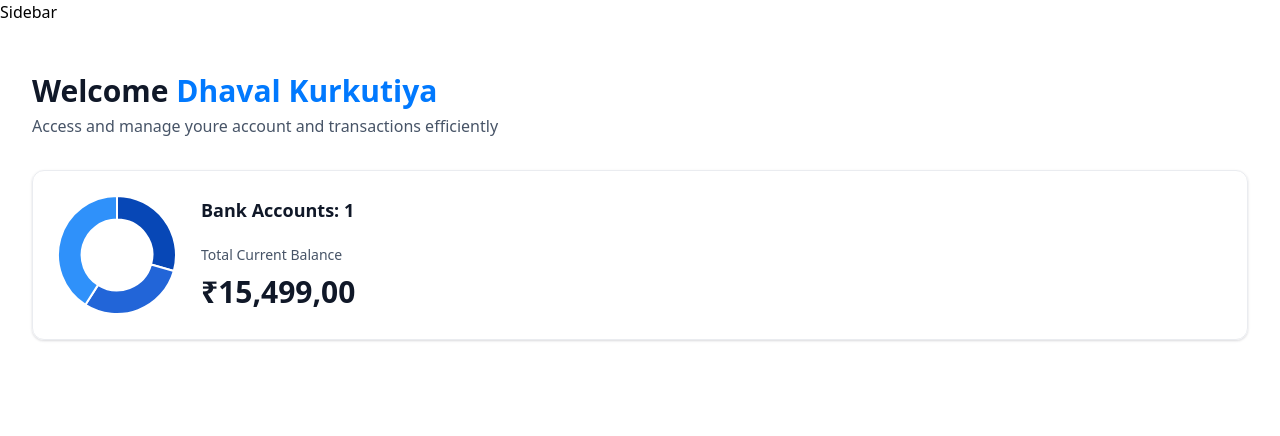
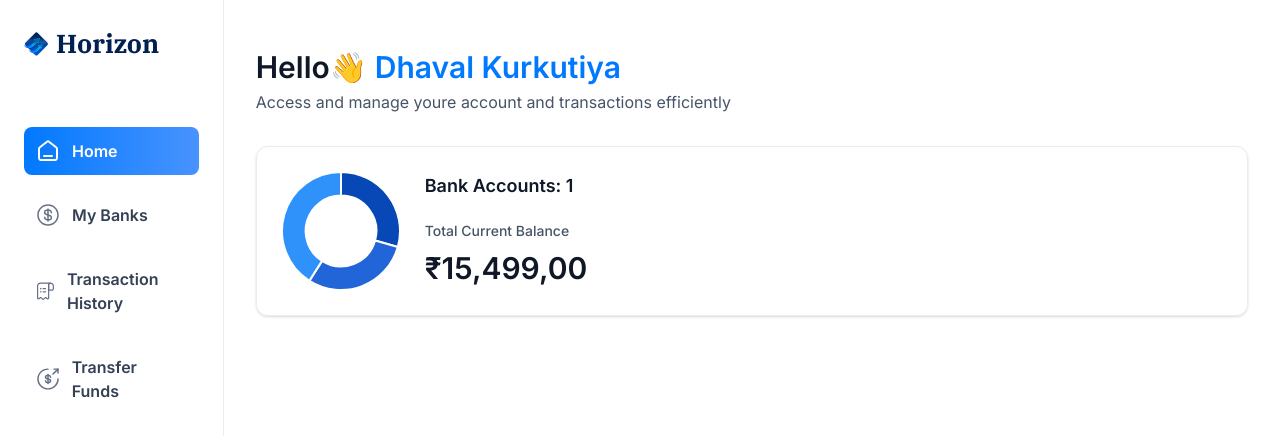
Before and after one commit to Dhavalkurkutiya/banking-app, a Next.js app: page / in a window 1280 px wide. Shown: the top 436 px of the page. Built offline with nearby package versions, Linux system fonts and the light colour scheme.

Commit message:
05: Responsive Navbar and Sidebar

```diff
--- a/app/(root)/layout.tsx
+++ b/app/(root)/layout.tsx
@@ -1,13 +1,32 @@
+import MobileNav from "@/components/MobileNav";
+import Sidebar from "@/components/Sidebar";
+import Image from "next/image";
 
 export default function RootLayout({
     children,
 }: Readonly<{
     children: React.ReactNode;
 }>) {
+
+    const loggedIn = {
+        firestName: 'Dhaval',
+        lastName: 'Kurkutiya',
+    };
+
     return (
-        <main>
-            Sidebar
-            {children}
-        </main>
+        <main className="flex h-screen w-full font-inter">
+        <Sidebar user={loggedIn} />
+
+        <div className="flex size-full flex-col">
+          <div className="root-layout">
+            <Image src="/icons/logo.svg" width={30} height={30} alt="logo" />
+            <div>
+              <MobileNav user={loggedIn} />
+            </div>
+          </div>
+          {children}
+        </div>
+      </main>
+
     );
 }
--- a/app/(root)/page.tsx
+++ b/app/(root)/page.tsx
@@ -12,7 +12,7 @@
                 <header className="home-header">
                     <HeaderBox
                         type="greeting"
-                        title="Welcome"
+                        title="Hello👋"
                         user={loggedIn?.firestName || 'Guest'}
                         subtext="Access and manage youre account and transactions efficiently"
                     />
--- /dev/null
+++ b/components/MobileNav.tsx
@@ -0,0 +1,85 @@
+
+'use client'
+
+import {
+  Sheet,
+  SheetClose,
+  SheetContent,
+  SheetDescription,
+  SheetHeader,
+  SheetTitle,
+  SheetTrigger,
+} from "@/components/ui/sheet"
+import { sidebarLinks } from "@/constants"
+import { cn } from "@/lib/utils"
+import Image from "next/image"
+import Link from "next/link"
+import { usePathname } from "next/navigation"
+// import Footer from "./Footer"
+
+const MobileNav = ({ user }: MobileNavProps) => {
+  const pathname = usePathname();
+
+  return (
+    <section className="w-fulll max-w-[264px]">
+      <Sheet>
+        <SheetTrigger>
+          <Image
+            src="/icons/hamburger.svg"
+            width={30}
+            height={30}
+            alt="menu"
+            className="cursor-pointer"
+          />
+        </SheetTrigger>
+        <SheetContent side="left" className="border-none bg-white">
+          <Link href="/" className="cursor-pointer flex items-center gap-1 px-4">
+            <Image
+              src="/icons/logo.svg"
+              width={34}
+              height={34}
+              alt="Horizon logo"
+            />
+            <h1 className="text-26 font-ibm-plex-serif font-bold text-black-1">Horizon</h1>
+          </Link>
+          <div className="mobilenav-sheet">
+            <SheetClose asChild>
+              <nav className="flex h-full flex-col gap-6 pt-16 text-white">
+                  {sidebarLinks.map((item) => {
+                const isActive = pathname === item.route || pathname.startsWith(`${item.route}/`)
+
+                return (
+                  <SheetClose asChild key={item.route}>
+                    <Link href={item.route} key={item.label}
+                      className={cn('mobilenav-sheet_close w-full', { 'bg-bank-gradient': isActive })}
+                    >
+                        <Image
+                          src={item.imgURL}
+                          alt={item.label}
+                          width={20}
+                          height={20}
+                          className={cn({
+                            'brightness-[3] invert-0': isActive
+                          })}
+                        />
+                      <p className={cn("text-16 font-semibold text-black-2", { "text-white": isActive })}>
+                        {item.label}
+                      </p>
+                    </Link>
+                  </SheetClose>
+                )
+              })}
+
+              USER
+              </nav>
+            </SheetClose>
+
+            {/* <Footer user={user} type="mobile" /> */}
+          </div>
+        </SheetContent>
+      </Sheet>
+    </section>
+  )
+}
+
+export default MobileNav
--- /dev/null
+++ b/components/Sidebar.tsx
@@ -0,0 +1,61 @@
+'use client'
+
+import { sidebarLinks } from '@/constants'
+import { cn } from '@/lib/utils'
+import Image from 'next/image'
+import Link from 'next/link'
+import { usePathname } from 'next/navigation'
+// import Footer from './Footer'
+// import PlaidLink from './PlaidLink'
+
+const Sidebar = ({ user }: SiderbarProps) => {
+    const pathname = usePathname();
+
+    return (
+        <section className="sidebar">
+            <nav className="flex flex-col gap-4">
+                <Link href="/" className="mb-12 cursor-pointer flex items-center gap-2">
+                    <Image
+                        src="/icons/logo.svg"
+                        width={34}
+                        height={34}
+                        alt="Horizon logo"
+                        className="size-[24px] max-xl:size-14"
+                    />
+                    <h1 className="sidebar-logo">Horizon</h1>
+                </Link>
+
+                {sidebarLinks.map((item) => {
+                    const isActive = pathname === item.route || pathname.startsWith(`${item.route}/`)
+
+                    return (
+                        <Link href={item.route} key={item.label}
+                            className={cn('sidebar-link', { 'bg-bank-gradient': isActive })}
+                        >
+                            <div className="relative size-6">
+                                <Image
+                                    src={item.imgURL}
+                                    alt={item.label}
+                                    fill
+                                    className={cn({
+                                        'brightness-[3] invert-0': isActive
+                                    })}
+                                />
+                            </div>
+                            <p className={cn("sidebar-label", { "!text-white": isActive })}>
+                                {item.label}
+                            </p>
+                        </Link>
+                    )
+                })}
+
+                {/* <PlaidLink user={user} /> */}
+
+            </nav>
+
+            {/* <Footer user={user} /> */}
+        </section>
+    )
+}
+
+export default Sidebar
--- /dev/null
+++ b/components/ui/sheet.tsx
@@ -0,0 +1,140 @@
+"use client"
+
+import * as React from "react"
+import * as SheetPrimitive from "@radix-ui/react-dialog"
+import { cva, type VariantProps } from "class-variance-authority"
+import { X } from "lucide-react"
+
+import { cn } from "@/lib/utils"
+
+const Sheet = SheetPrimitive.Root
+
+const SheetTrigger = SheetPrimitive.Trigger
+
+const SheetClose = SheetPrimitive.Close
+
+const SheetPortal = SheetPrimitive.Portal
+
+const SheetOverlay = React.forwardRef<
+  React.ElementRef<typeof SheetPrimitive.Overlay>,
+  React.ComponentPropsWithoutRef<typeof SheetPrimitive.Overlay>
+>(({ className, ...props }, ref) => (
+  <SheetPrimitive.Overlay
+    className={cn(
+      "fixed inset-0 z-50 bg-black/80  data-[state=open]:animate-in data-[state=closed]:animate-out data-[state=closed]:fade-out-0 data-[state=open]:fade-in-0",
+      className
+    )}
+    {...props}
+    ref={ref}
+  />
+))
+SheetOverlay.displayName = SheetPrimitive.Overlay.displayName
+
+const sheetVariants = cva(
+  "fixed z-50 gap-4 bg-background p-6 shadow-lg transition ease-in-out data-[state=open]:animate-in data-[state=closed]:animate-out data-[state=closed]:duration-300 data-[state=open]:duration-500",
+  {
+    variants: {
+      side: {
+        top: "inset-x-0 top-0 border-b data-[state=closed]:slide-out-to-top data-[state=open]:slide-in-from-top",
+        bottom:
+          "inset-x-0 bottom-0 border-t data-[state=closed]:slide-out-to-bottom data-[state=open]:slide-in-from-bottom",
+        left: "inset-y-0 left-0 h-full w-3/4 border-r data-[state=closed]:slide-out-to-left data-[state=open]:slide-in-from-left sm:max-w-sm",
+        right:
+          "inset-y-0 right-0 h-full w-3/4  border-l data-[state=closed]:slide-out-to-right data-[state=open]:slide-in-from-right sm:max-w-sm",
+      },
+    },
+    defaultVariants: {
+      side: "right",
+    },
+  }
+)
+
+interface SheetContentProps
+  extends React.ComponentPropsWithoutRef<typeof SheetPrimitive.Content>,
+    VariantProps<typeof sheetVariants> {}
+
+const SheetContent = React.forwardRef<
+  React.ElementRef<typeof SheetPrimitive.Content>,
+  SheetContentProps
+>(({ side = "right", className, children, ...props }, ref) => (
+  <SheetPortal>
+    <SheetOverlay />
+    <SheetPrimitive.Content
+      ref={ref}
+      className={cn(sheetVariants({ side }), className)}
+      {...props}
+    >
+      {children}
+      <SheetPrimitive.Close className="absolute right-4 top-4 rounded-sm opacity-70 ring-offset-background transition-opacity hover:opacity-100 focus:outline-none focus:ring-2 focus:ring-ring focus:ring-offset-2 disabled:pointer-events-none data-[state=open]:bg-secondary">
+        <X className="h-4 w-4" />
+        <span className="sr-only">Close</span>
+      </SheetPrimitive.Close>
+    </SheetPrimitive.Content>
+  </SheetPortal>
+))
+SheetContent.displayName = SheetPrimitive.Content.displayName
+
+const SheetHeader = ({
+  className,
+  ...props
+}: React.HTMLAttributes<HTMLDivElement>) => (
+  <div
+    className={cn(
+      "flex flex-col space-y-2 text-center sm:text-left",
+      className
+    )}
+    {...props}
+  />
+)
+SheetHeader.displayName = "SheetHeader"
+
+const SheetFooter = ({
+  className,
+  ...props
+}: React.HTMLAttributes<HTMLDivElement>) => (
+  <div
+    className={cn(
+      "flex flex-col-reverse sm:flex-row sm:justify-end sm:space-x-2",
+      className
+    )}
+    {...props}
+  />
+)
+SheetFooter.displayName = "SheetFooter"
+
+const SheetTitle = React.forwardRef<
+  React.ElementRef<typeof SheetPrimitive.Title>,
+  React.ComponentPropsWithoutRef<typeof SheetPrimitive.Title>
+>(({ className, ...props }, ref) => (
+  <SheetPrimitive.Title
+    ref={ref}
+    className={cn("text-lg font-semibold text-foreground", className)}
+    {...props}
+  />
+))
+SheetTitle.displayName = SheetPrimitive.Title.displayName
+
+const SheetDescription = React.forwardRef<
+  React.ElementRef<typeof SheetPrimitive.Description>,
+  React.ComponentPropsWithoutRef<typeof SheetPrimitive.Description>
+>(({ className, ...props }, ref) => (
+  <SheetPrimitive.Description
+    ref={ref}
+    className={cn("text-sm text-muted-foreground", className)}
+    {...props}
+  />
+))
+SheetDescription.displayName = SheetPrimitive.Description.displayName
+
+export {
+  Sheet,
+  SheetPortal,
+  SheetOverlay,
+  SheetTrigger,
+  SheetClose,
+  SheetContent,
+  SheetHeader,
+  SheetFooter,
+  SheetTitle,
+  SheetDescription,
+}
--- a/package.json
+++ b/package.json
@@ -9,6 +9,7 @@
     "lint": "next lint"
   },
   "dependencies": {
+    "@radix-ui/react-dialog": "^1.1.1",
     "@radix-ui/react-slot": "^1.1.0",
     "chart.js": "^4.4.3",
     "class-variance-authority": "^0.7.0",
```
Also changed, not shown: 1 other file (tests, documents, lock files or other folders).
